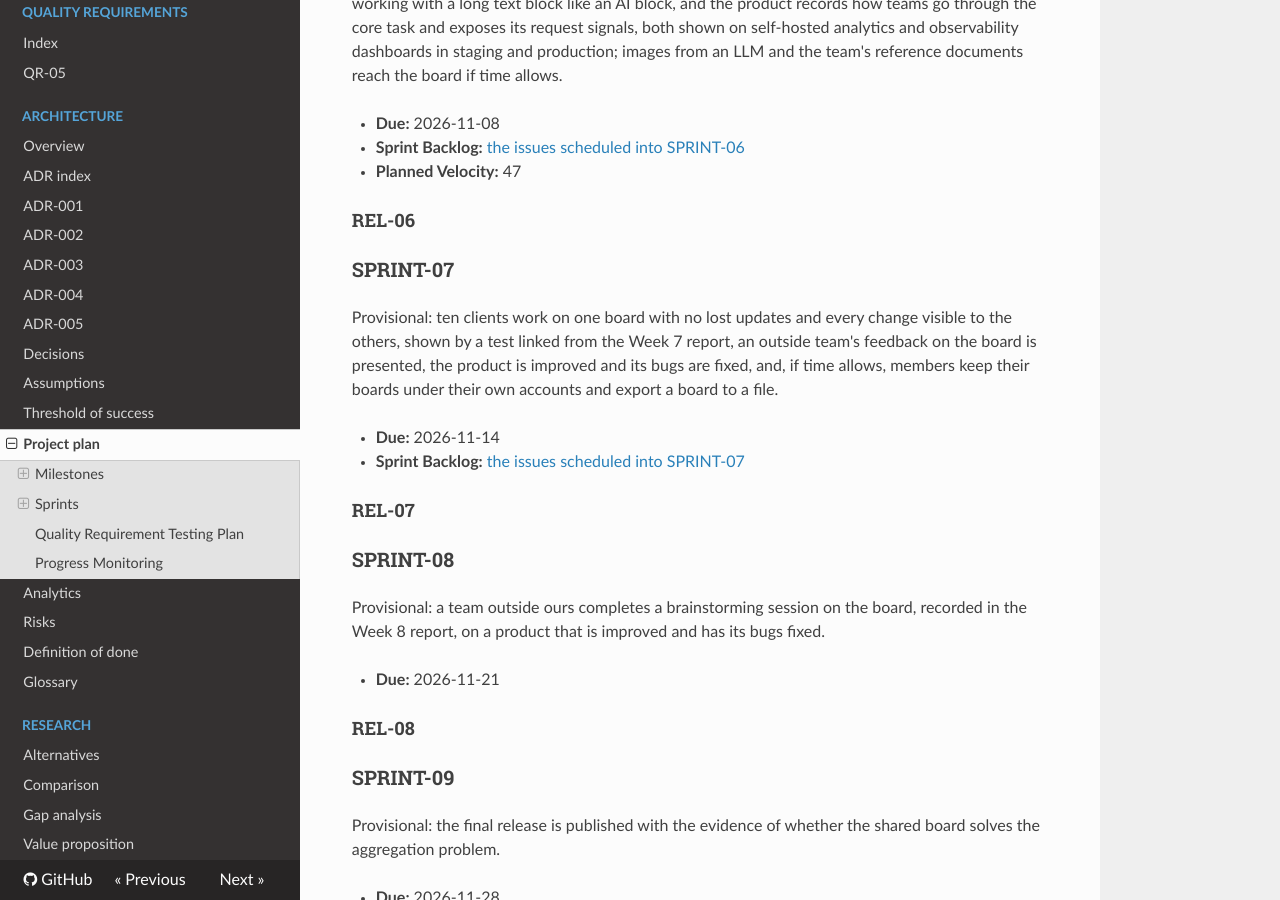
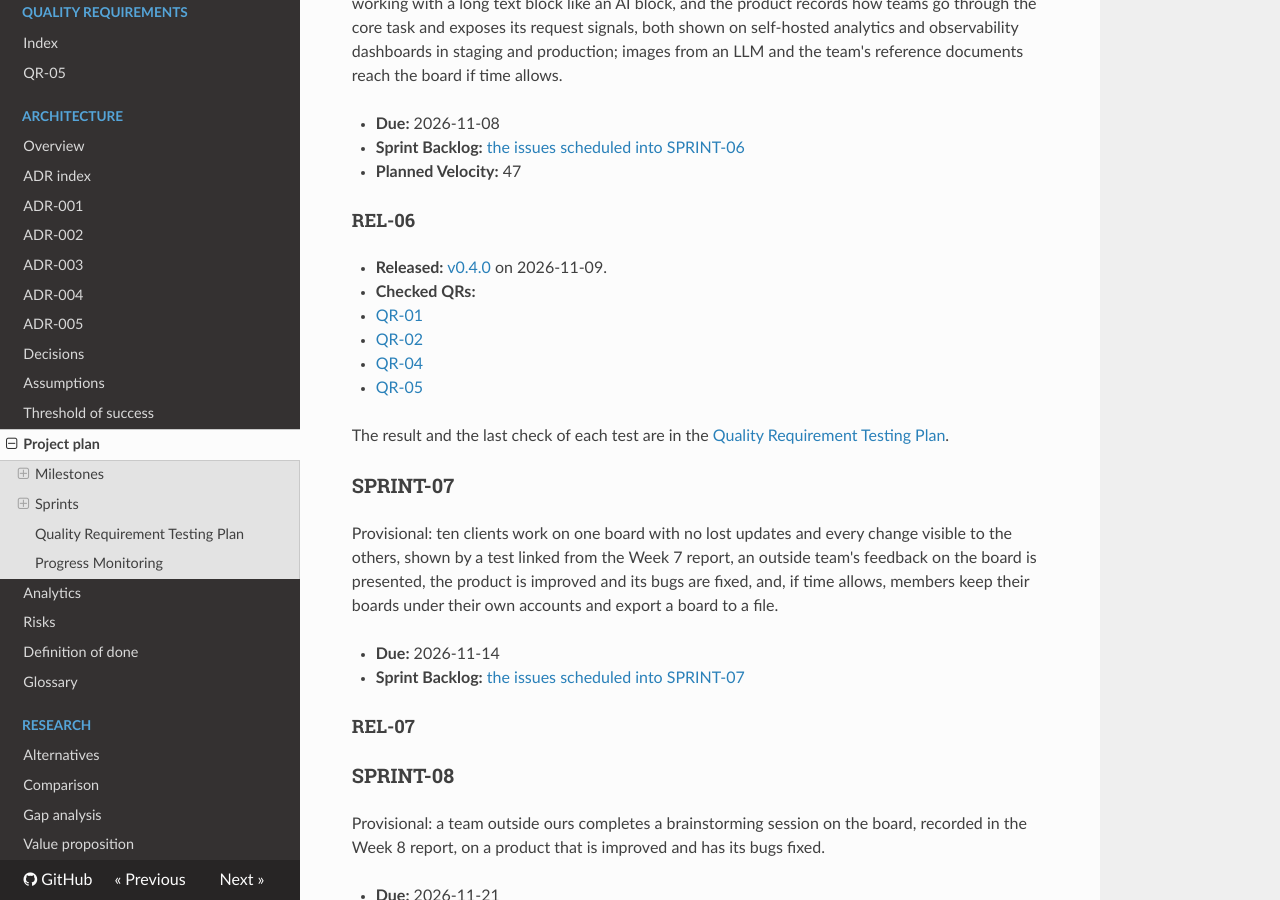
Before and after one commit to WellMadeTeam/workspace-ai-03, an MkDocs documentation site: the page built from docs/project-plan.md, in a window 1280 px wide and 900 px high, scrolled down 2757 px. Built offline with MkDocs 1.6.1, drawn with Linux system fonts in a browser that asks for light colours; nearby versions of some CDN libraries.

Commit message:
docs(plan): record rel-06

```diff
--- a/docs/project-plan.md
+++ b/docs/project-plan.md
@@ -94,6 +94,15 @@ The customer accepts highlighting, reusing earlier answers as context, sharing L
 
 #### REL-06
 
+- **Released:** [v0.4.0](https://github.com/WellMadeTeam/workspace-ai-03/releases/tag/v0.4.0) on 2026-11-09.
+- **Checked QRs:**
+  - [QR-01](quality-requirements/qr/QR-01.md)
+  - [QR-02](quality-requirements/qr/QR-02.md)
+  - [QR-04](quality-requirements/qr/QR-04.md)
+  - [QR-05](quality-requirements/qr/QR-05.md)
+
+The result and the last check of each test are in the [Quality Requirement Testing Plan](#quality-requirement-testing-plan).
+
 ### SPRINT-07
 
 Provisional: ten clients work on one board with no lost updates and every change visible to the others, shown by a test linked from the Week 7 report, an outside team's feedback on the board is presented, the product is improved and its bugs are fixed, and, if time allows, members keep their boards under their own accounts and export a board to a file.
```
